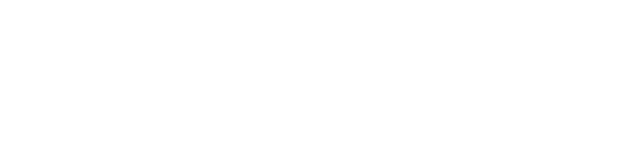
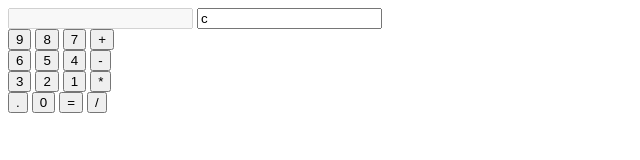
Before and after one commit to wltonlopes/minha_calculadora, a plain HTML site: page index.html in a window 1280 px wide. Shown: the whole page, without its empty margins (0-640 px from the left). Drawn offline with Linux system fonts and the light colour scheme.

Commit message:
Parte logica inicial feita, calculadora funcional

```diff
--- a/index.html
+++ b/index.html
@@ -11,10 +11,30 @@
   <div>
     <main class="main">
       <form action="" name="calculadora">
+        <input type="text" class="" name="display" disabled>
+        <input type="text" class="textmaincolor" name="text2" value="c"
+        onclick="location.reload()"><br>
 
+        <input type="button" class="numcolor" name="b9" value="9" onclick="displaynum(b9.value)">
+        <input type="button" class="numcolor" name="b8" value="8" onclick="displaynum(b8.value)">
+        <input type="button" class="numcolor" name="b7" value="7" onclick="displaynum(b7.value)">
+        <input type="button" class="operador" name="mais" value="+" onclick="displaynum(mais.value)"><br>
+        <input type="button" class="numcolor" name="b6" value="6" onclick="displaynum(b6.value)">
+        <input type="button" class="numcolor" name="b5" value="5" onclick="displaynum(b5.value)">
+        <input type="button" class="numcolor" name="b4" value="4" onclick="displaynum(b4.value)">
+        <input type="button" class="operador" name="-" value="-" onclick="displaynum(menos.value)"><br>
+        <input type="button" class="numcolor" name="b3" value="3" onclick="displaynum(b3.value)">
+        <input type="button" class="numcolor" name="b2" value="2" onclick="displaynum(b2.value)">
+        <input type="button" class="numcolor" name="b1" value="1" onclick="displaynum(b1.value)">
+        <input type="button" class="operador" name="vezes" value="*" onclick="displaynum(vezes.value)"><br>
+        <input type="button" class="numcolor" name="bp" value="." onclick="displaynum(bp.value)">
+        <input type="button" class="numcolor" name="b0" value="0" onclick="displaynum(b0.value)">
+        <input type="button" class="operador" name="igual" value="=" onclick="display.value=eval(display.value)">
+        <input type="button" class="operador" name="div" value="/" onclick="displaynum(div.value)"><br>
       </form>
 
     </main>
   </div>
 </body>
+<script src="script.js"></script>
 </html>
--- a/script.js
+++ b/script.js
@@ -0,0 +1,4 @@
+function displaynum(n1){
+  calculadora.display.value = calculadora.display.value + n1;
+
+}
```
